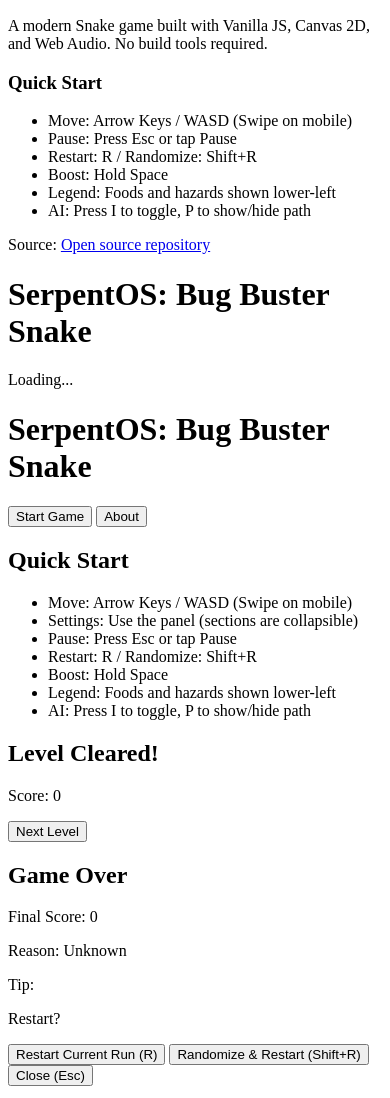
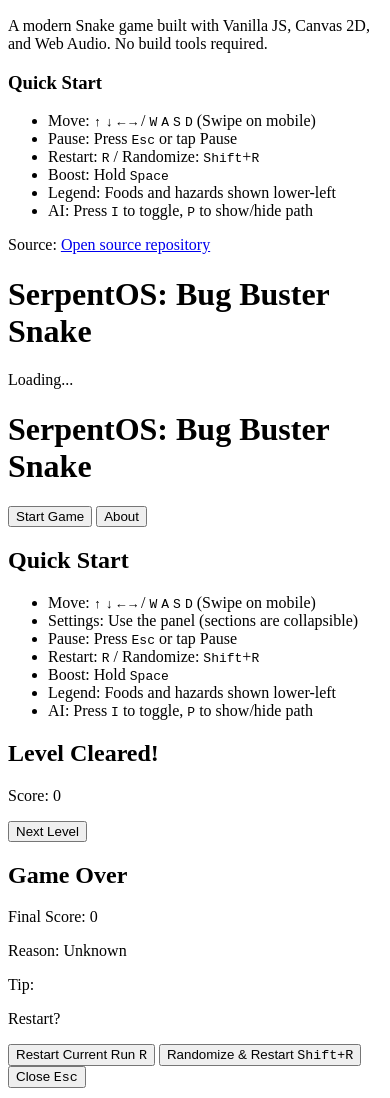
Before and after one commit to PeterDaveHello/bug-snake, a website with bundled scripts: page index.html in a window 390 px wide. Shown: the part 782-1880 px from the top of the page. Built offline with nearby package versions, Linux system fonts and the light colour scheme.

Commit message:
Refactor UI hints with kbd markup and docs

```diff
--- a/index.html
+++ b/index.html
@@ -77,6 +77,53 @@
     <link rel="stylesheet" href="styles/main.css">
   </head>
   <body>
+    <div
+      itemscope
+      itemtype="https://schema.org/VideoGame"
+      style="display: none"
+      aria-hidden="true"
+    >
+      <meta itemprop="name" content="SerpentOS: Bug Buster Snake">
+      <meta
+        itemprop="description"
+        content="Play SerpentOS: Bug Buster Snake, a modern Snake game built with Vanilla JS, Canvas 2D, and Web Audio."
+      >
+      <meta itemprop="url" content="https://peterdavehello.github.io/bug-snake/">
+      <div itemprop="author" itemscope itemtype="https://schema.org/Person">
+        <meta itemprop="name" content="Peter Dave Hello">
+      </div>
+      <meta itemprop="applicationCategory" content="Game">
+      <meta itemprop="operatingSystem" content="Web Browser">
+      <meta itemprop="genre" content="Arcade">
+      <meta itemprop="genre" content="Snake">
+      <meta itemprop="inLanguage" content="ar-SA">
+      <meta itemprop="inLanguage" content="bn-BD">
+      <meta itemprop="inLanguage" content="de-DE">
+      <meta itemprop="inLanguage" content="en-US">
+      <meta itemprop="inLanguage" content="es-ES">
+      <meta itemprop="inLanguage" content="fa-IR">
+      <meta itemprop="inLanguage" content="fr-FR">
+      <meta itemprop="inLanguage" content="hi-IN">
+      <meta itemprop="inLanguage" content="id-ID">
+      <meta itemprop="inLanguage" content="it-IT">
+      <meta itemprop="inLanguage" content="ja-JP">
+      <meta itemprop="inLanguage" content="ko-KR">
+      <meta itemprop="inLanguage" content="nl-NL">
+      <meta itemprop="inLanguage" content="pl-PL">
+      <meta itemprop="inLanguage" content="pt-BR">
+      <meta itemprop="inLanguage" content="ru-RU">
+      <meta itemprop="inLanguage" content="th-TH">
+      <meta itemprop="inLanguage" content="tr-TR">
+      <meta itemprop="inLanguage" content="ur-PK">
+      <meta itemprop="inLanguage" content="vi-VN">
+      <meta itemprop="inLanguage" content="zh-CN">
+      <meta itemprop="inLanguage" content="zh-TW">
+      <meta itemprop="isAccessibleForFree" content="true">
+      <meta
+        itemprop="codeRepository"
+        content="https://github.com/PeterDaveHello/bug-snake/"
+      >
+    </div>
     <div id="game-container">
       <div id="hud">
         <div class="hud-item">
@@ -232,12 +279,18 @@
 
         <h3 data-i18n="ui.guideTitle">Quick Start</h3>
         <ul>
-          <li data-i18n="ui.guideMove">Move: Arrow Keys / WASD (Swipe on mobile)</li>
-          <li data-i18n="ui.guidePause">Pause: Press Esc or tap Pause</li>
-          <li data-i18n="ui.guideRestart">Restart: R / Randomize: Shift+R</li>
-          <li data-i18n="ui.guideBoost">Boost: Hold Space</li>
+          <li id="seo-guide-move" data-i18n="ui.guideMove">
+            Move: <kbd>↑</kbd> <kbd>↓</kbd> <kbd>←</kbd> <kbd>→</kbd> / <kbd>W</kbd> <kbd>A</kbd> <kbd>S</kbd> <kbd>D</kbd> (Swipe on mobile)
+          </li>
+          <li id="seo-guide-pause" data-i18n="ui.guidePause">Pause: Press <kbd>Esc</kbd> or tap Pause</li>
+          <li id="seo-guide-restart" data-i18n="ui.guideRestart">
+            Restart: <kbd>R</kbd> / Randomize: <kbd>Shift</kbd>+<kbd>R</kbd>
+          </li>
+          <li id="seo-guide-boost" data-i18n="ui.guideBoost">Boost: Hold <kbd>Space</kbd></li>
           <li data-i18n="ui.guideLegend">Legend: Foods and hazards shown lower-left</li>
-          <li data-i18n="ui.guideAI">AI: Press I to toggle, P to show/hide path</li>
+          <li id="seo-guide-ai" data-i18n="ui.guideAI">
+            AI: Press <kbd>I</kbd> to toggle, <kbd>P</kbd> to show/hide path
+          </li>
         </ul>
 
         <p>
@@ -265,13 +318,15 @@
         <div class="title-guide">
           <h2 class="guide-title" id="guide-title" data-i18n="ui.guideTitle">Quick Start</h2>
           <ul class="guide-list">
-            <li id="guide-move">Move: Arrow Keys / WASD (Swipe on mobile)</li>
+            <li id="guide-move">
+              Move: <kbd>↑</kbd> <kbd>↓</kbd> <kbd>←</kbd> <kbd>→</kbd> / <kbd>W</kbd> <kbd>A</kbd> <kbd>S</kbd> <kbd>D</kbd> (Swipe on mobile)
+            </li>
             <li id="guide-settings">Settings: Use the panel (sections are collapsible)</li>
-            <li id="guide-pause">Pause: Press Esc or tap Pause</li>
-            <li id="guide-restart">Restart: R / Randomize: Shift+R</li>
-            <li id="guide-boost">Boost: Hold Space</li>
+            <li id="guide-pause">Pause: Press <kbd>Esc</kbd> or tap Pause</li>
+            <li id="guide-restart">Restart: <kbd>R</kbd> / Randomize: <kbd>Shift</kbd>+<kbd>R</kbd></li>
+            <li id="guide-boost">Boost: Hold <kbd>Space</kbd></li>
             <li id="guide-legend">Legend: Foods and hazards shown lower-left</li>
-            <li id="guide-ai">AI: Press I to toggle, P to show/hide path</li>
+            <li id="guide-ai">AI: Press <kbd>I</kbd> to toggle, <kbd>P</kbd> to show/hide path</li>
           </ul>
         </div>
       </div>
@@ -289,11 +344,13 @@
         <p id="game-over-detail" class="game-over-detail">Tip:</p>
         <p id="game-over-prompt" class="restart-prompt" data-i18n="ui.restartPrompt">Restart?</p>
         <div class="screen-actions">
-          <button id="btn-restart-over" type="button">Restart Current Run (R)</button>
+          <button id="btn-restart-over" type="button">
+            Restart Current Run <kbd>R</kbd>
+          </button>
           <button id="btn-restart-random-over" type="button">
-            Randomize &amp; Restart (Shift+R)
+            Randomize &amp; Restart <kbd>Shift</kbd>+<kbd>R</kbd>
           </button>
-          <button id="btn-close-over" type="button">Close (Esc)</button>
+          <button id="btn-close-over" type="button">Close <kbd>Esc</kbd></button>
         </div>
       </div>
 
@@ -302,11 +359,13 @@
         <p id="time-up-score">Final Score: 0</p>
         <p id="time-up-prompt" class="restart-prompt" data-i18n="ui.restartPrompt">Restart?</p>
         <div class="screen-actions">
-          <button id="btn-restart-time" type="button">Restart Current Run (R)</button>
+          <button id="btn-restart-time" type="button">
+            Restart Current Run <kbd>R</kbd>
+          </button>
           <button id="btn-restart-random-time" type="button">
-            Randomize &amp; Restart (Shift+R)
+            Randomize &amp; Restart <kbd>Shift</kbd>+<kbd>R</kbd>
           </button>
-          <button id="btn-close-time" type="button">Close (Esc)</button>
+          <button id="btn-close-time" type="button">Close <kbd>Esc</kbd></button>
         </div>
       </div>
 
@@ -350,7 +409,7 @@
           </div>
         </div>
         <div class="screen-actions">
-          <button id="btn-close-about" type="button">Close (Esc)</button>
+          <button id="btn-close-about" type="button">Close <kbd>Esc</kbd></button>
         </div>
       </div>
       <div id="error-screen" class="screen">
--- a/styles/main.css
+++ b/styles/main.css
@@ -151,6 +151,23 @@ body {
 #seo-content p,
 #seo-content li {
   font-size: 0.8rem;
+}
+
+#seo-content kbd {
+  display: inline-flex;
+  align-items: center;
+  justify-content: center;
+  min-width: 1.15rem;
+  padding: 0.05rem 0.22rem;
+  border: 1px solid rgba(255, 255, 255, 0.28);
+  border-bottom-width: 2px;
+  border-radius: 3px;
+  background: rgba(255, 255, 255, 0.04);
+  color: inherit;
+  font-size: 0.72rem;
+  line-height: 1;
+  text-transform: uppercase;
+  margin: 0 0.14rem;
 }
 
 #seo-content p + h3 {
```
Also changed, not shown: README.md.
